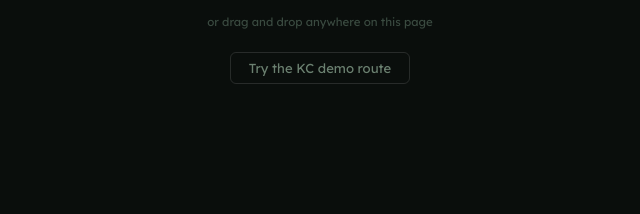
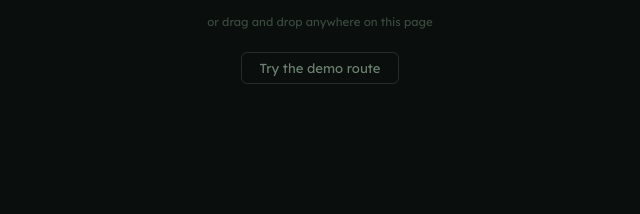
Before and after one commit to kennethswoger/saferoute, a plain HTML site: page index.html in a window 1280 px wide. Shown: the part 533-747 px from the top of the page, 320-960 px from the left. Drawn offline with nearby package versions, Linux system fonts and the light colour scheme.

Commit message:
Update index.html

```diff
--- a/index.html
+++ b/index.html
@@ -38,7 +38,7 @@
           <input type="file" id="fileInput" accept=".gpx,.tcx,.fit" hidden>
         </div>
         <p class="drop-hint">or drag and drop anywhere on this page</p>
-        <button class="btn-demo" id="demoBtn">Try the KC demo route</button>
+        <button class="btn-demo" id="demoBtn">Try the demo route</button>
       </section>
 
       <!-- ── Loading state ── -->
```
